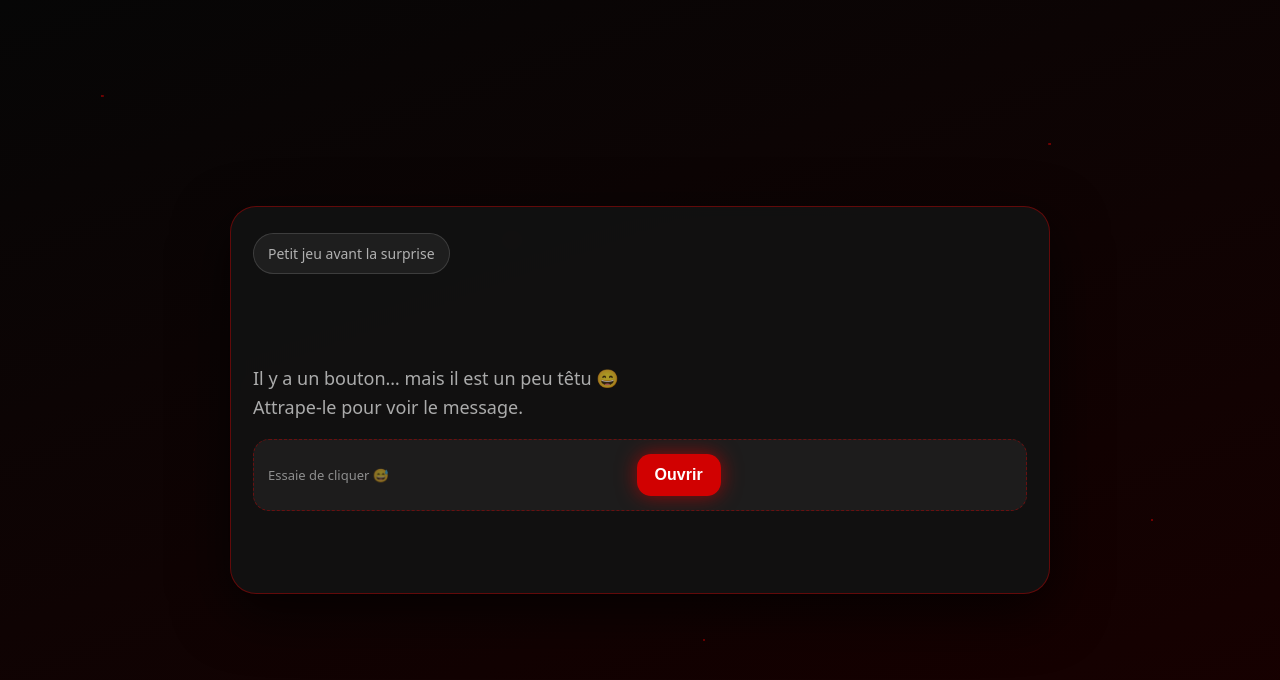
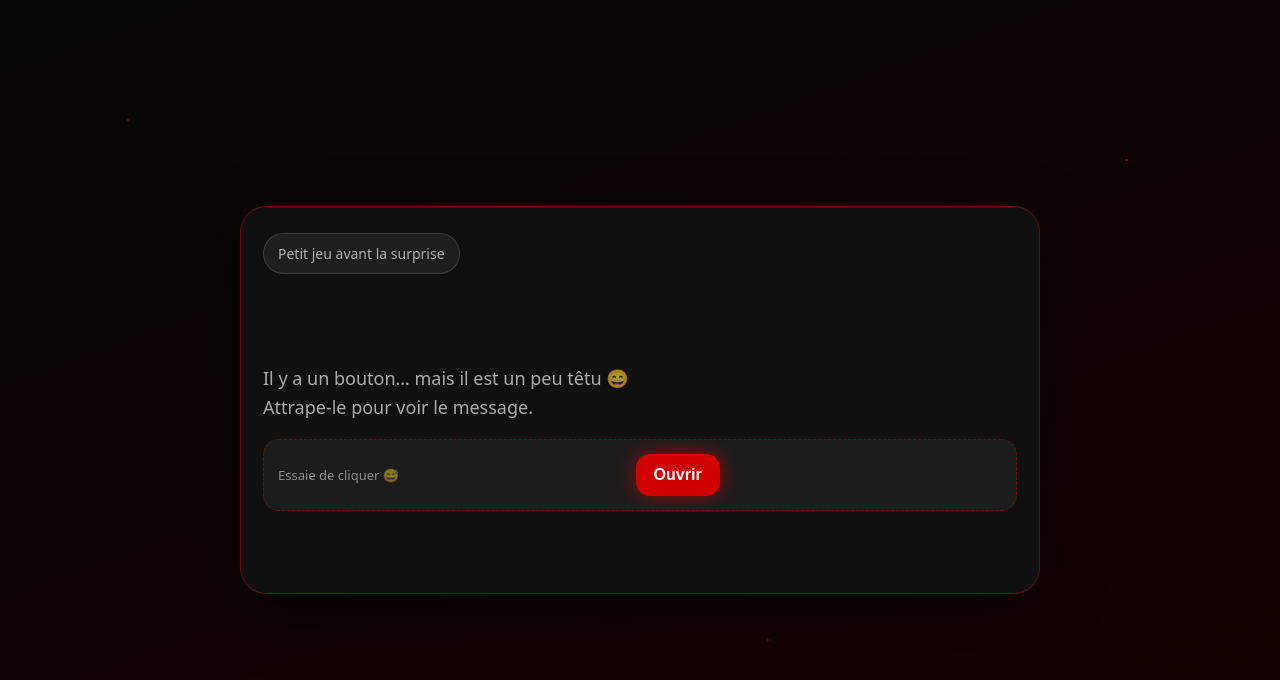
Before and after one commit to ghanneynahed/birthday, a plain HTML site: page index.html in a window 1280 px wide. Drawn offline with Linux system fonts and the light colour scheme.

Commit message:
Update index.html

```diff
--- a/index.html
+++ b/index.html
@@ -1,54 +1,51 @@
 <!doctype html>
 <html lang="fr">
 <head>
-  <meta charset="utf-8" />
-  <meta name="viewport" content="width=device-width,initial-scale=1" />
+  <meta charset="utf-8">
+  <meta name="viewport" content="width=device-width, initial-scale=1">
   <title>Surprise</title>
 
   <style>
     :root{
       --bg1:#060606;
       --bg2:#180000;
-      --card: rgba(18,18,18,.92);
-      --stroke: rgba(220,0,0,.4);
-      --text: rgba(255,255,255,.92);
-      --muted: rgba(255,255,255,.65);
-      --red: rgba(220,0,0,.95);
-      --star: rgba(220,0,0,.55);
+      --card:rgba(18,18,18,.92);
+      --stroke:rgba(220,0,0,.4);
+      --text:rgba(255,255,255,.92);
+      --muted:rgba(255,255,255,.65);
+      --red:rgba(220,0,0,.95);
+      --star:rgba(220,0,0,.55);
     }
 
     *{box-sizing:border-box}
 
     body{
       margin:0;
-      min-height:100svh;
-      font-family: system-ui, -apple-system, Segoe UI, Roboto, Arial;
+      min-height:100vh;
+      font-family:system-ui,Segoe UI,Roboto,Arial;
       color:var(--text);
-      background: linear-gradient(160deg, var(--bg1), var(--bg2));
+      background:linear-gradient(160deg,var(--bg1),var(--bg2));
       display:grid;
       place-items:center;
       padding:24px;
       overflow:hidden;
     }
 
-    /* ⭐ ÉTOILES ROUGES (POINTS LUMINEUX – PAS DE LOGO) */
+    /* ⭐ étoiles rouges (points lumineux, pas de symboles) */
     body::before{
       content:"";
       position:fixed;
       inset:0;
       pointer-events:none;
       background:
-        radial-gradient(2px 2px at 8% 12%, var(--star) 60%, transparent 62%),
-        radial-gradient(2px 2px at 22% 70%, var(--star) 60%, transparent 62%),
-        radial-gradient(2px 2px at 40% 30%, var(--star) 60%, transparent 62%),
-        radial-gradient(2px 2px at 55% 80%, var(--star) 60%, transparent 62%),
-        radial-gradient(2px 2px at 68% 42%, var(--star) 60%, transparent 62%),
-        radial-gradient(2px 2px at 82% 18%, var(--star) 60%, transparent 62%),
-        radial-gradient(2px 2px at 90% 65%, var(--star) 60%, transparent 62%);
+        radial-gradient(2px 2px at 10% 15%, var(--star) 60%, transparent 62%),
+        radial-gradient(2px 2px at 25% 70%, var(--star) 60%, transparent 62%),
+        radial-gradient(2px 2px at 45% 30%, var(--star) 60%, transparent 62%),
+        radial-gradient(2px 2px at 60% 80%, var(--star) 60%, transparent 62%),
+        radial-gradient(2px 2px at 75% 45%, var(--star) 60%, transparent 62%),
+        radial-gradient(2px 2px at 88% 20%, var(--star) 60%, transparent 62%);
       opacity:.85;
     }
-
-    .wrap{ width:min(820px,100%); }
 
     .card{
       background:var(--card);
@@ -56,17 +53,18 @@
       border-radius:26px;
       padding:26px 22px;
       box-shadow:0 18px 55px rgba(0,0,0,.7);
-      backdrop-filter: blur(6px);
+      width:min(800px,100%);
+      backdrop-filter:blur(6px);
     }
 
     .badge{
+      display:inline-block;
       padding:10px 14px;
       border-radius:999px;
       border:1px solid rgba(255,255,255,.14);
       background:rgba(255,255,255,.06);
       font-size:14px;
       color:var(--muted);
-      display:inline-block;
     }
 
     h1{
@@ -81,7 +79,7 @@
       line-height:1.6;
     }
 
-    /* TITRE CACHÉ AU DÉBUT */
+    /* Titre caché au début */
     .hidden{
       opacity:0;
       transform:translateY(-10px);
@@ -92,7 +90,7 @@
       transform:translateY(0);
     }
 
-    /* ZONE DU BOUTON QUI FUIT */
+    /* Bouton qui fuit */
     .actions{
       margin-top:18px;
       position:relative;
@@ -131,8 +129,8 @@
     }
 
     #btn.caught{
-      left:50% !important;
-      top:50% !important;
+      left:50%!important;
+      top:50%!important;
     }
 
     #btn:disabled{
@@ -173,14 +171,13 @@
 </head>
 
 <body>
-  <main class="wrap">
   <section class="card">
     <div class="badge">Petit jeu avant la surprise</div>
 
     <h1 id="title" class="hidden">Joyeux anniversaire Jawhour !</h1>
 
     <p>
-        Il y a un bouton… mais il est un peu têtu 😄<br/>
+      Il y a un bouton… mais il est un peu têtu 😄<br>
       Attrape-le pour voir le message.
     </p>
 
@@ -194,7 +191,9 @@
       <div class="sig">— De la part de quelqu’un qui te souhaite le meilleur.</div>
     </div>
   </section>
-  </main>
+
+  <!-- 🎶 AUDIO -->
+  <audio id="audio" src="music.mp3"></audio>
 
   <script>
     const MESSAGE = `Joyeux anniversaire Jawhour ⭐
@@ -210,6 +209,7 @@ Kol aam w ahna souhab 🤍`;
     const title = document.getElementById("title");
     const reveal = document.getElementById("reveal");
     const msg = document.getElementById("msg");
+    const audio = document.getElementById("audio");
 
     let moves = 0;
     let canDodge = true;
@@ -218,35 +218,38 @@ Kol aam w ahna souhab 🤍`;
     function moveBtn(){
       if(!canDodge) return;
       const r = arena.getBoundingClientRect();
-      const x = Math.random() * (r.width - 120) + 60;
-      const y = Math.random() * (r.height - 40) + 20;
-      btn.style.left = x + "px";
-      btn.style.top  = y + "px";
+      const x = Math.random()*(r.width-120)+60;
+      const y = Math.random()*(r.height-40)+20;
+      btn.style.left = x+"px";
+      btn.style.top  = y+"px";
       moves++;
-      if(moves === 2) hint.textContent = "Encore 😄";
-      if(moves === 4) hint.textContent = "Presque 😛";
-      if(moves >= MAX_MOVES){
-        canDodge = false;
-        hint.textContent = "Ok… maintenant clique 😅";
+      if(moves===2) hint.textContent="Encore 😄";
+      if(moves===4) hint.textContent="Presque 😛";
+      if(moves>=MAX_MOVES){
+        canDodge=false;
+        hint.textContent="Ok… maintenant clique 😅";
         btn.classList.add("caught");
       }
     }
 
     btn.addEventListener("mouseenter", moveBtn);
-    btn.addEventListener("touchstart", e => {
+    btn.addEventListener("touchstart", e=>{
       if(canDodge){
         e.preventDefault();
         moveBtn();
       }
-    }, {passive:false});
+    },{passive:false});
 
-    btn.addEventListener("click", () => {
+    btn.addEventListener("click", ()=>{
       if(canDodge) return;
-      btn.disabled = true;
-      btn.textContent = "Ouvert";
+      btn.disabled=true;
+      btn.textContent="Ouvert";
       title.classList.add("show");
-      msg.textContent = MESSAGE;
+      msg.textContent=MESSAGE;
       reveal.classList.add("show");
+
+      // 🎶 lancer la musique au clic
+      audio.play().catch(()=>{});
     });
   </script>
 </body>
```
Lines whose indentation alone changed are shown as unchanged.
